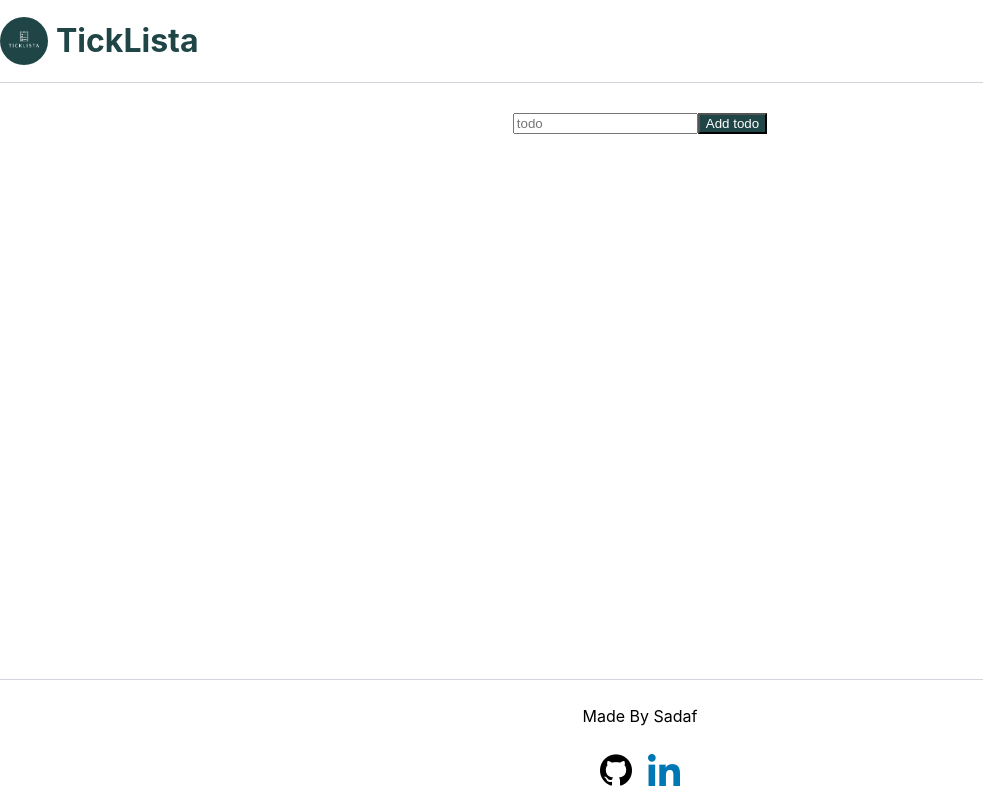
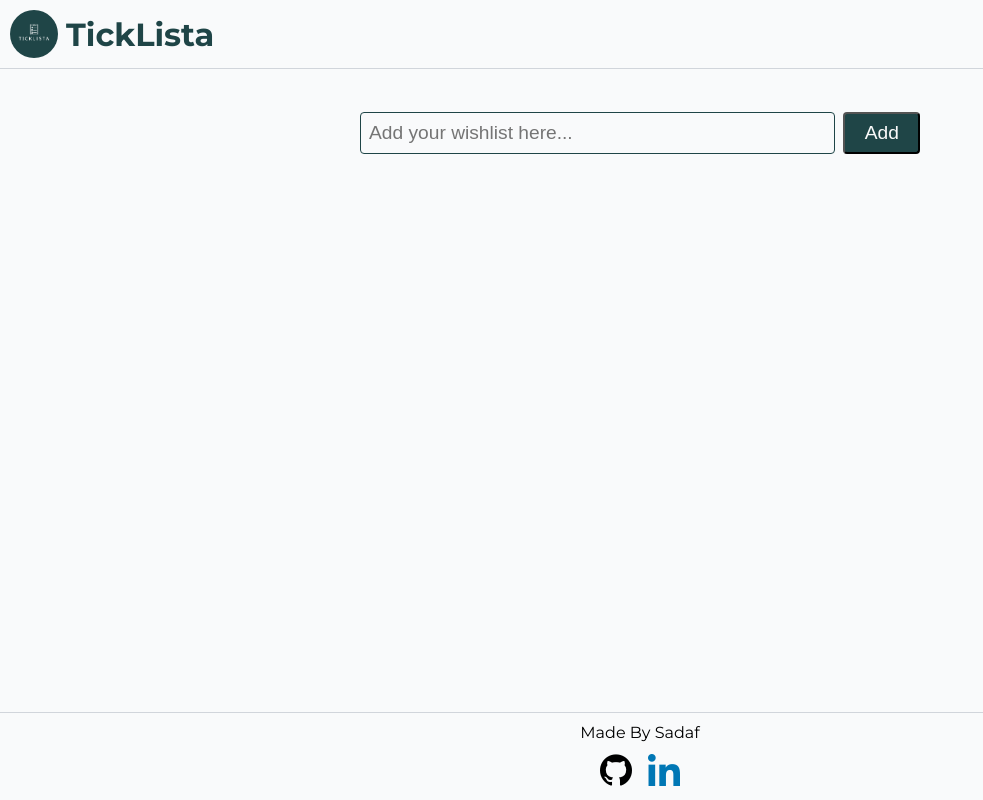
Before and after one commit to sadafkhan0107/ticklista, a React (Create React App) app: page / in a window 1280 px wide. Shown: the whole page, without its empty margins (0-983 px from the left). Built offline with nearby package versions, Linux system fonts and the light colour scheme.

Commit message:
style: updated todos style

```diff
--- a/src/App.css
+++ b/src/App.css
@@ -1,8 +1,21 @@
 @import url("https://fonts.googleapis.com/icon?family=Material+Icons+Outlined");
 @import url("https://fonts.googleapis.com/icon?family=Material+Icons");
+@import url('https://fonts.googleapis.com/css2?family=Montserrat:wght@400;600;700&display=swap');
+
+*{
+  margin: 0;
+  padding: 0;
+  box-sizing: border-box;
+}
+
+body{
+  font-family: 'Montserrat', sans-serif;
+  overflow-x: hidden;
+  background-color: #f9fafb;
+}
+
 .App {
-  text-align: center;
-  justify-content: center;
+  align-items: center;
   margin-top: 7rem;
 }
 :root{
@@ -10,12 +23,14 @@
 }
 .todos{
   list-style-type: none;
-  text-align: center;
-  width: 100vw;
   height: 50vh;
   overflow-y: auto;
+  margin-top: 1rem;
 }
 
+.todo-app{
+  width: 35rem;
+}
 .strike {
   text-decoration: line-through;
 }
@@ -26,14 +41,56 @@ display: flex;
 
 .btn{
   background-color: var(--primary-btn-color);
-  color: white;
+  color: #fafafa;
 }
 .todo-text{
-  margin-left: 8px;
+  font-size: 1.5rem;
+  word-break: break-word;
+  margin-left: 10px;
 }
+
+.center-align{
+  align-items: center;
+}
+
+.checkbox{
+  width: 1.5rem;
+  height: 1.5rem;
+}
+
 .d-column{
   flex-direction: column;
 }
 .gap-sm{
   gap: 8px;
 }
+.single-todo{
+  justify-content: space-between;
+}
+
+.input{
+  font-size : 1.2rem;
+  border: 1px solid var(--primary-btn-color);
+  background-color: #f9fafb;
+  border-radius: 4px;
+  padding: 8px;
+  width: 30rem;
+}
+.input:focus{
+  outline: none;
+}
+
+.add-btn{
+  border-radius: 4px;
+  font-size: 1.2rem;
+  padding: 8px 1.2rem;
+}
+
+.del-btn{
+  border: none;
+  background: transparent;
+  color: var(--primary-btn-color);
+}
+.del-span{
+  font-size: 2rem;
+}
--- a/src/App.js
+++ b/src/App.js
@@ -33,24 +33,28 @@ function App() {
     <>
     <Navbar />
     <div className="App d-flex d-column gap-sm">
-      <div>
-          <input value={inputValue} placeholder='todo' onChange={handleChange}/>
-          <button className='btn' onClick={handleAddClick} >Add todo</button>
+      <div className='todo-app'>
+        <div className='d-flex gap-sm'>
+            <input className =  'input' value={inputValue} placeholder='Add your wishlist here...' onChange={handleChange}/>
+            <button className='btn add-btn' onClick={handleAddClick} >Add</button>
         </div>
-      <div className='todos d-flex d-column'>
+        <div className='todos d-flex d-column gap-sm'>
           {
             todo.map(item =>
-              <div className='single-todo' key={item.id}>
-                <label className={item.isChecked ? 'strike' : ''}>
-                  <input type='checkbox'onClick={(event) => handleCheckedChange(event, item.id)} checked = {item.isChecked}/>
-                  <span className='todo-text'>{item.todo}</span>
+                <div className='single-todo d-flex' key={item.id}>
+                 <div>
+                    <input id='todo-label' className= 'checkbox' type='checkbox'onClick={(event) => handleCheckedChange(event, item.id)} checked = {item.isChecked}/>
+                    <label for="todo-label" className= {`${item.isChecked ? 'strike' : ''} todo-text`} >
+                      {item.todo}
                     </label>
-                <button className='btn' onClick={() => handleDeleteClick(item.id)}>
-                  <span className="material-icons-outlined"> delete</span>
+                  </div>
+                  <button className='btn del-btn' onClick={() => handleDeleteClick(item.id)}>
+                    <span className="material-icons-outlined del-span"> delete</span>
                   </button>
               </div>
             )
           }
+        </div>
       </div>
     </div>
     <Footer />
--- a/src/components/Footer/Footer.css
+++ b/src/components/Footer/Footer.css
@@ -5,7 +5,7 @@
     margin-top: 1rem;
     padding: 10px 0;
     border-top: 1px solid #d1d5db;
-    background-color: var(--background-color);
+    background-color: #f9fafb
 }
 .align-center{
     align-items: center;
--- a/src/components/Navbar/Navbar.css
+++ b/src/components/Navbar/Navbar.css
@@ -1,9 +1,10 @@
 .header{
     width: 100vw;
-    background-color: white;
+    background-color: #f9fafb;
     position: fixed;
     top: 0;
     z-index: 2;
+    padding: 10px;
     border-bottom: 1px solid #d1d5db;
 }
 
```
Lines whose indentation alone changed are shown as unchanged.
